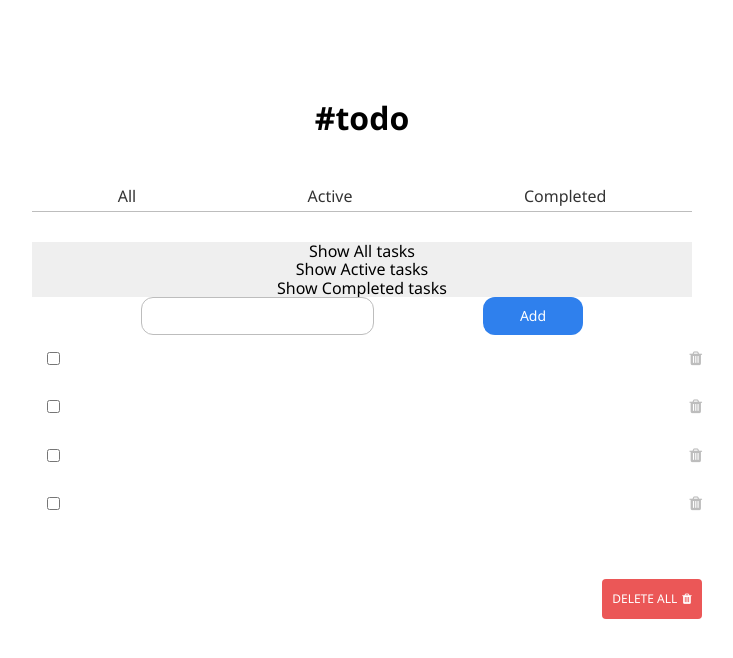
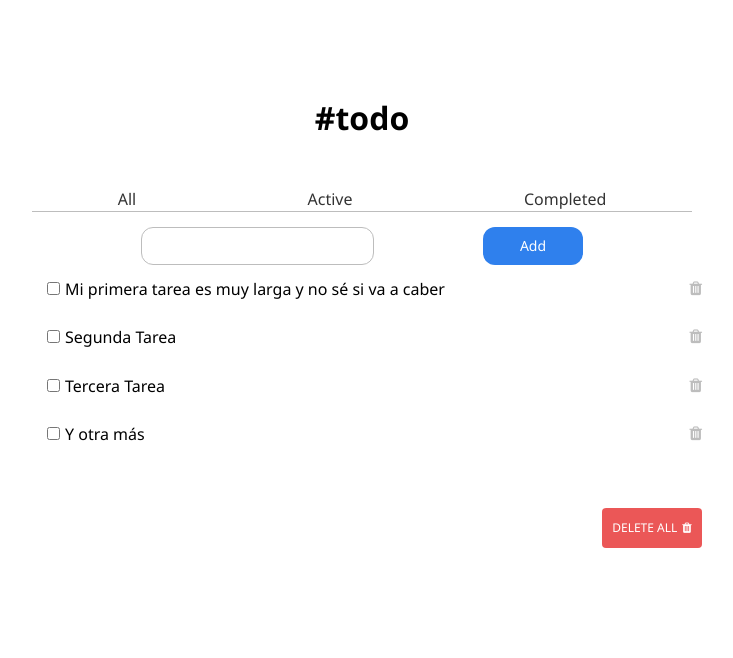
Before and after one commit to LauraMoreaux/Challenge_1, a React (Create React App) app: page / in a window 1280 px wide. Shown: the top 658 px of the page, without its empty margins (278-1011 px from the left). Built offline with nearby package versions, Linux system fonts and the light colour scheme.

Commit message:
Add state filters completed

```diff
--- a/src/App.js
+++ b/src/App.js
@@ -1,19 +1,25 @@
-import React, { useState, useEffect, setFilter } from 'react';
+import React, { useState } from 'react';
 import '../src/stylesheets/_index.scss';
 import ListTasks from './components/ListTasks';
 import DeleteTasks from './components/DeleteButton';
 import InputFilters from './components/InputFilters';
 import StateFilters from './components/StateFilters';
-import FilterButton from './components/FilterButton';
 
 
 
+const FILTER_MAP = {
+  All: () => true,
+  Active: data => !data.completed,
+  Completed: data => data.completed
+};
+
+const FILTER_NAMES = Object.keys(FILTER_MAP);
 
 function App() {
 
   //State
   const [data, updateTasks] = useState([
-    { id: 1, name: "Mi primera tarea es muy larga y no sé si va a caber", completed: true },
+    { id: 1, name: "Mi primera tarea es muy larga y no sé si va a caber", completed: false },
     { id: 2, name: "Segunda Tarea", completed: false },
     { id: 3, name: "Tercera Tarea", completed: false },
     { id: 4, name: "Y otra más", completed: false },
@@ -21,22 +27,6 @@ function App() {
 
   const [filter, setFilter] = useState('All');
 
-  const FILTER_MAP = {
-    All: () => true,
-    Active: task => !task.completed,
-    Completed: task => task.completed
-  };
-
-  const FILTER_NAMES = Object.keys(FILTER_MAP);
-
-  const filterList = FILTER_NAMES.map(name => (
-    <FilterButton
-      key={name}
-      name={name}
-      isPressed={name === filter}
-      setFilter={setFilter}
-    />
-  ));
 
   const taskList = data
     .filter(FILTER_MAP[filter])
@@ -46,27 +36,18 @@ function App() {
         name={task.name}
         completed={task.completed}
         key={task.id}
-        // toggleTaskCompleted={toggleTaskCompleted}
-        // deleteTask={deleteTask}
-        // editTask={editTask}
       />
     ));
 
-    console.log(taskList);
+    const filterList = FILTER_NAMES.map(name => (
+      <StateFilters
+        key={name}
+        name={name}
+        isPressed={name === filter}
+        setFilter={setFilter}
+      />
+    ));
 
-
-  const showFilteredTasks = (status) => {
-    console.log('Estoy filtrando tareas', status);
-  //   if (status === "Completed") {
-  //     console.log('Voy a mostrar solo las completed');
-  //     data.filter(i => i.completed = true);
-
-  //   } else if (status === "Active") {
-  //     console.log('Voy a mostrar solo las active');
-  //     data.map(i => i.completed = false);
-  //   }
-  //   console.log(data);
-  }
 
   // To add new task
   const addNewTask = (newData) => {
@@ -97,15 +78,9 @@ function App() {
       </header>
         <body>
           <div className="wrapper">
-            <StateFilters showFilteredTasks={showFilteredTasks}/>
+            <nav className="filters__list">
             {filterList}
-            {/* <nav className="filters">
-              <ul className="filters__list">
-                <li className="li__underlined">All</li>
-                <li className="">Active</li>
-                <li className="">Completed</li>
-              </ul>
-            </nav> */}
+            </nav>
             <InputFilters addNewTask={addNewTask}/>
             <main>
                 <ListTasks tasks={taskList}/>
@@ -115,6 +90,6 @@ function App() {
       </body>
     </div>
   );
-          }
+}
 
 export default App;
--- a/src/components/FilterButton.js
+++ /dev/null
@@ -1,18 +0,0 @@
-import React from 'react';
-
-function FilterButton(props) {
-    return (
-      <button
-        type="button"
-        className="btn toggle-btn"
-        aria-pressed={props.isPressed}
-        onClick={() => props.setFilter(props.name)}
-      >
-        <span className="visually-hidden">Show </span>
-        <span>{props.name}</span>
-        <span className="visually-hidden"> tasks</span>
-      </button>
-    );
-  }
-
-export default FilterButton;
--- a/src/components/StateFilters.js
+++ b/src/components/StateFilters.js
@@ -1,46 +1,17 @@
 import React from 'react';
 
-function StateFilters (props) {
 
-
-    function handleFilter (ev) {
-        // ev.preventDefault();
-        const status = ev.currentTarget.value;
-        console.log(status);
-        props.showFilteredTasks(status);
-
-        // const filter = ev.currentTarget;
-        // const parent = filter.parentElement;
-        // parent.classList.toggle("underlined");
-    }
-
+function StateFilters(props) {
     return (
-        // <nav className="filters">
-        //       <ul className="filters__list">
-        //         <li className="js-filter li__underlined" onClick={handleFilter}>All</li>
-        //         <li className="js-filter" onClick={handleFilter}>Active</li>
-        //         <li className="js-filter" onClick={handleFilter}>Completed</li>
-        //       </ul>
-        // </nav>
-        <div className="filters">
-            <nav className="filters__list">
-                <label htmlFor="All" className="js-filter">
-                    <input id="All" type="radio" value="All" name="State" className="radioButton underlined" onClick={handleFilter} />
-                    All
-                </label>
-                <label htmlFor="Active" className="js-filter">
-                    <input id="Active" type="radio" value="Active" name="State" className="radioButton" onClick={handleFilter} />
-                    Active
-                </label>
-                <label htmlFor="Completed" className="js-filter">
-                    <input id="Completed" type="radio" value="Completed" name="State" className="radioButton" onClick={handleFilter} />
-                    Completed
-                </label>
-            </nav>
-        </div>
+        <button
+          type="button"
+          className="js-filter btn"
+          aria-pressed={props.isPressed}
+          onClick={() => props.setFilter(props.name)}
+        >
+          <span className="">{props.name}</span>
+        </button>
     );
-
-}
-
+  }
 
 export default StateFilters;
--- a/src/components/listTasks.js
+++ b/src/components/listTasks.js
@@ -3,8 +3,7 @@ import '../stylesheets/_index.scss';
 import TaskCard from './TaskCard';
 
 function ListTasks(props) {
-    const dataList = props.tasks.map((task, index) => <TaskCard key={index} name={task.name} completed={task.completed} id={task.id}/>);
-    console.log(dataList);
+    const dataList = props.tasks.map((task, index) => <TaskCard key={index} name={task.props.name} completed={task.props.completed} id={task.props.id}/>);
     return (
         <ul className="taskList">
             {dataList}
--- a/src/stylesheets/_app.scss
+++ b/src/stylesheets/_app.scss
@@ -42,8 +42,6 @@ body {
     max-width: 1250px;
   }
 
-  .filters {
-    margin-bottom: 15px;
 
   .filters__list {
     margin-bottom: 15px;
@@ -55,12 +53,16 @@ body {
     justify-content: space-around;
     border-bottom: solid 1px $bordersColor;
 
+    .btn {
+      background-color: white;
+      border: white;
+    }
+
     .underlined {
       border-bottom: solid 4px $btnColor;
     }
     .radioButton {
       display: none;
-      }
     }
   }
 }
```
Lines whose indentation alone changed are shown as unchanged.
